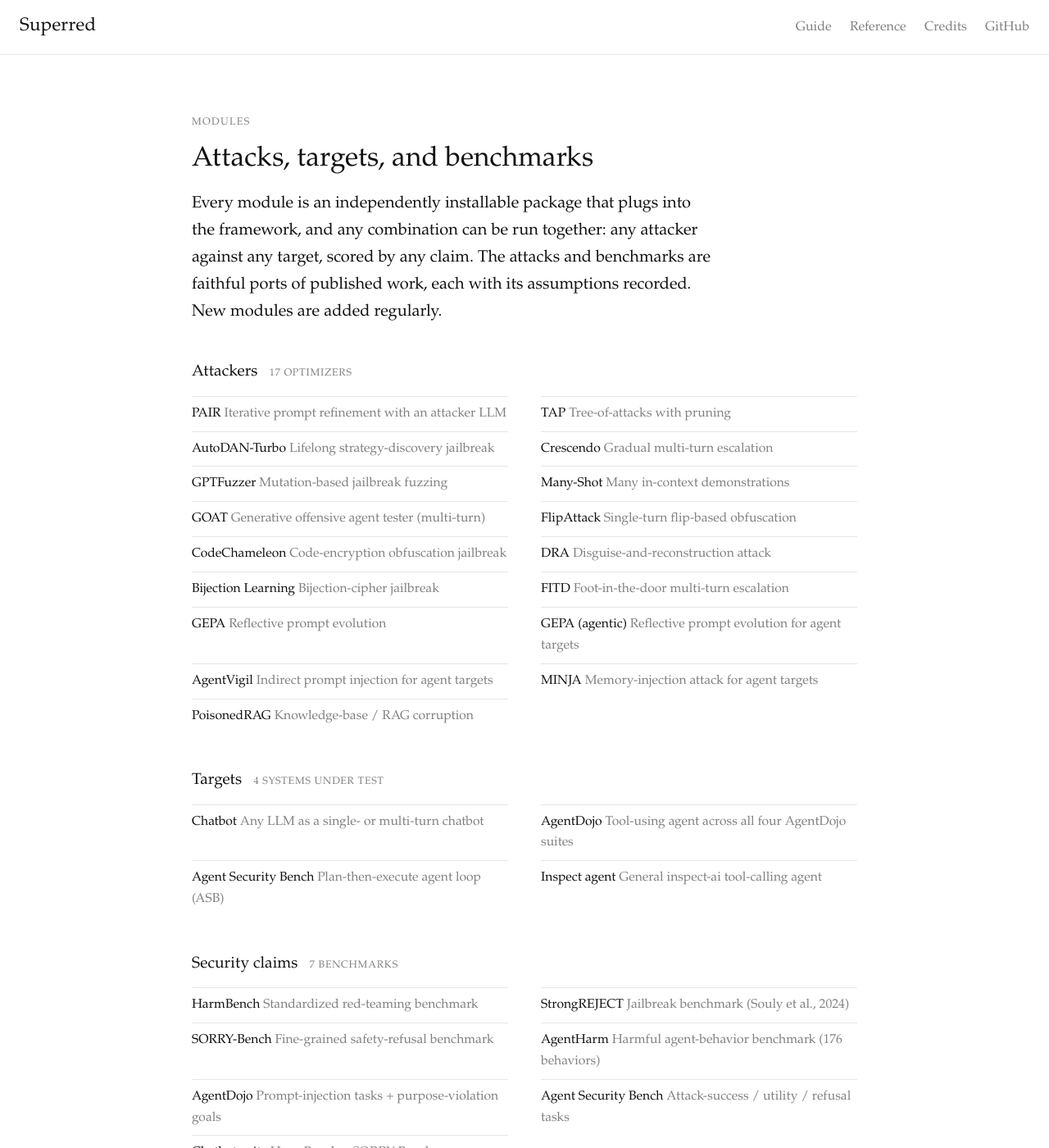
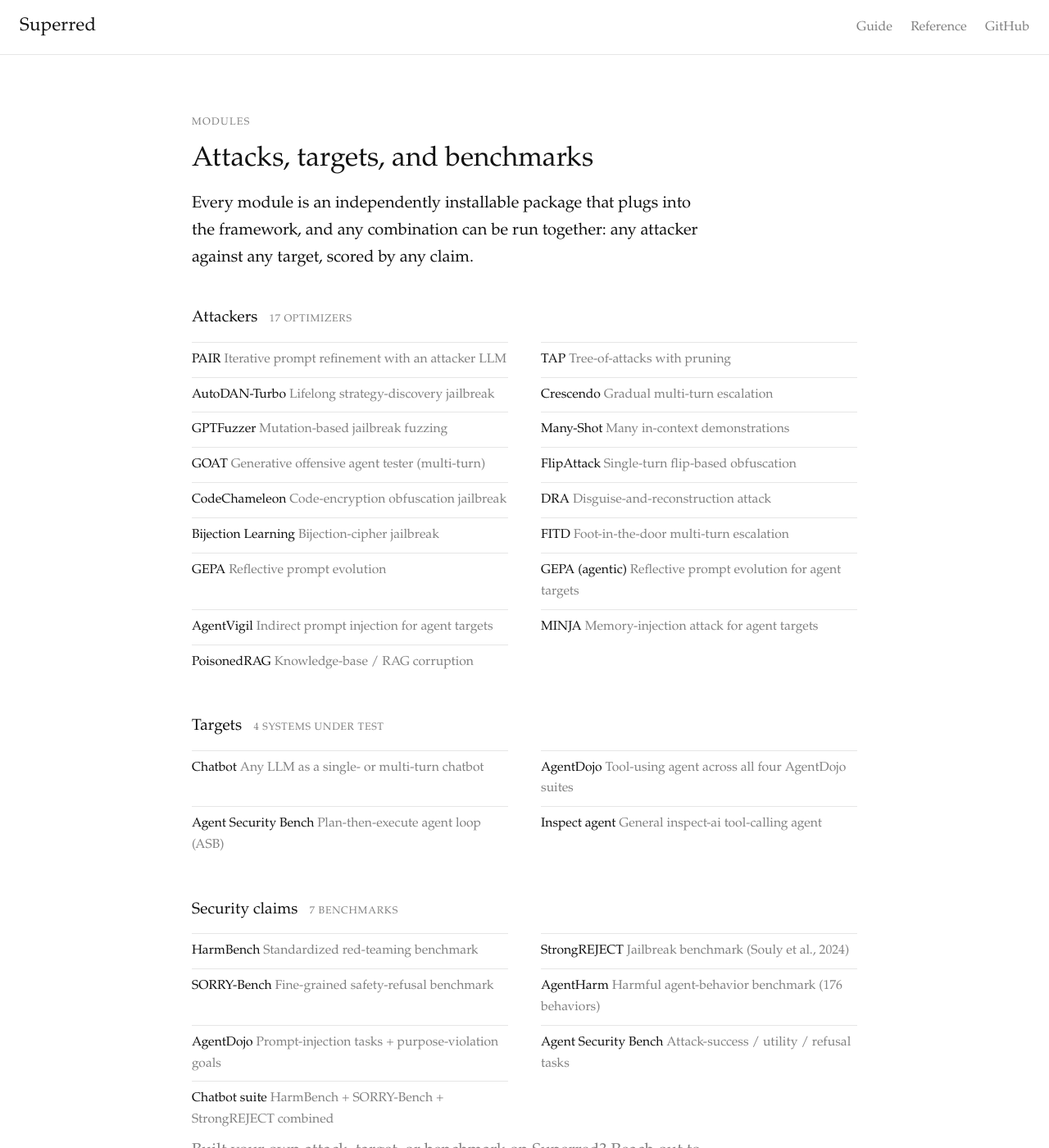
Before and after one commit to RoldSI/superred, a Jekyll site: the page built from docs/modules.html, in a window 1280 px wide and 1400 px high. Shown: the whole window at 82% size. Built offline with Jekyll 4.4.1, drawn with Linux system fonts in a browser that asks for light colours; some of the changed text lies outside the part shown.

Commit message:
docs(site): tighten landing copy, simplify example, remove credits page
- hero: drop the 'measure whether it can be made to misbehave' clause
- why: a 'flexible' threat model you state explicitly
- 'meeting point' section tightened to be precise and less noisy
- features: remove 'Event-driven by design'; recast 'Attack capabilities' as
  'Flexible threat models' (capabilities are how you specify the model)
- getting started: much shorter run.py (no imports, no result printing,
  inline rather than full-line comments)
- modules: trim intro; add a 'reach out to get your implementation featured'
  callout. portfolio: trim intro; closing is now a reach-out callout
- remove the credits page entirely (file, nav, footer links, dead CSS)

```diff
--- a/docs/_layouts/doc.html
+++ b/docs/_layouts/doc.html
@@ -19,7 +19,6 @@
     <nav class="site-nav">
       <a href="/guide/">Guide</a>
       <a href="/reference/">Reference</a>
-      <a href="/credits.html">Credits</a>
       <a href="https://github.com/RoldSI/superred">GitHub</a>
     </nav>
   </header>
--- a/docs/_layouts/page.html
+++ b/docs/_layouts/page.html
@@ -16,7 +16,6 @@
     <nav class="site-nav">
       <a href="/guide/">Guide</a>
       <a href="/reference/">Reference</a>
-      <a href="/credits.html"{% if page.url == "/credits.html" %} class="active"{% endif %}>Credits</a>
       <a href="https://github.com/RoldSI/superred">GitHub</a>
     </nav>
   </header>
@@ -30,7 +29,6 @@
       <a href="/reference/">Reference</a> &nbsp;&middot;&nbsp;
       <a href="/modules.html">Modules</a> &nbsp;&middot;&nbsp;
       <a href="/portfolio.html">Portfolio</a> &nbsp;&middot;&nbsp;
-      <a href="/credits.html">Credits</a> &nbsp;&middot;&nbsp;
       <a href="https://github.com/RoldSI/superred">GitHub</a>
     </span>
   </footer>
--- a/docs/assets/home.css
+++ b/docs/assets/home.css
@@ -51,15 +51,6 @@
 .section p { margin: 0 0 1rem; max-width: 64ch; }
 .section p:last-child { margin-bottom: 0; }
 .muted { color: var(--gray); }
-
-/* simple people / credits list */
-.people {
-  list-style: none;
-  margin: 1.2rem 0;
-  padding: 0;
-  font-size: 1.15rem;
-}
-.people li { margin: 0.35rem 0; }
 
 /* module catalogue (modules.html) */
 .cat {
--- a/docs/modules.html
+++ b/docs/modules.html
@@ -6,7 +6,7 @@
 <section class="section">
   <p class="eyebrow">Modules</p>
   <h2>Attacks, targets, and benchmarks</h2>
-  <p>Every module is an independently installable package that plugs into the framework, and any combination can be run together: any attacker against any target, scored by any claim. The attacks and benchmarks are faithful ports of published work, each with its assumptions recorded. New modules are added regularly.</p>
+  <p>Every module is an independently installable package that plugs into the framework, and any combination can be run together: any attacker against any target, scored by any claim.</p>
 
   <h3 class="cat">Attackers <span class="count">{{ site.data.modules.optimizers | size }} optimizers</span></h3>
   <ul class="mod-list">
@@ -29,5 +29,5 @@
     {% endfor %}
   </ul>
 
-  <p class="muted">Want to add your own? The <a href="/guide/">guide</a> walks through writing a target, an optimizer, and a security claim.</p>
+  <p class="muted">Built your own attack, target, or benchmark on Superred? Reach out to have your implementation featured here.</p>
 </section>
--- a/docs/portfolio.html
+++ b/docs/portfolio.html
@@ -6,7 +6,7 @@
 <section class="section">
   <p class="eyebrow">Portfolio</p>
   <h2>Built with Superred</h2>
-  <p>Superred is the substrate for state-of-the-art red-teaming research and for the systems built on top of it. Papers, benchmarks, and applications that use the framework are collected here.</p>
+  <p>Superred is the substrate for state-of-the-art red-teaming research and for the systems built on top of it.</p>
 
   <!--
     To add an entry, copy this card and fill it in:
@@ -24,5 +24,5 @@
     <!-- entries go here -->
   </div>
 
-  <p class="muted">Projects and papers built on Superred will be listed here. Using it for your work? Add it via a pull request, or get in touch.</p>
+  <p class="muted">Using Superred in your work? Reach out to have it featured here.</p>
 </section>
```
Also changed, not shown: docs/credits.html (deleted, +0 -18 lines), docs/index.html (+18 -47 lines).
